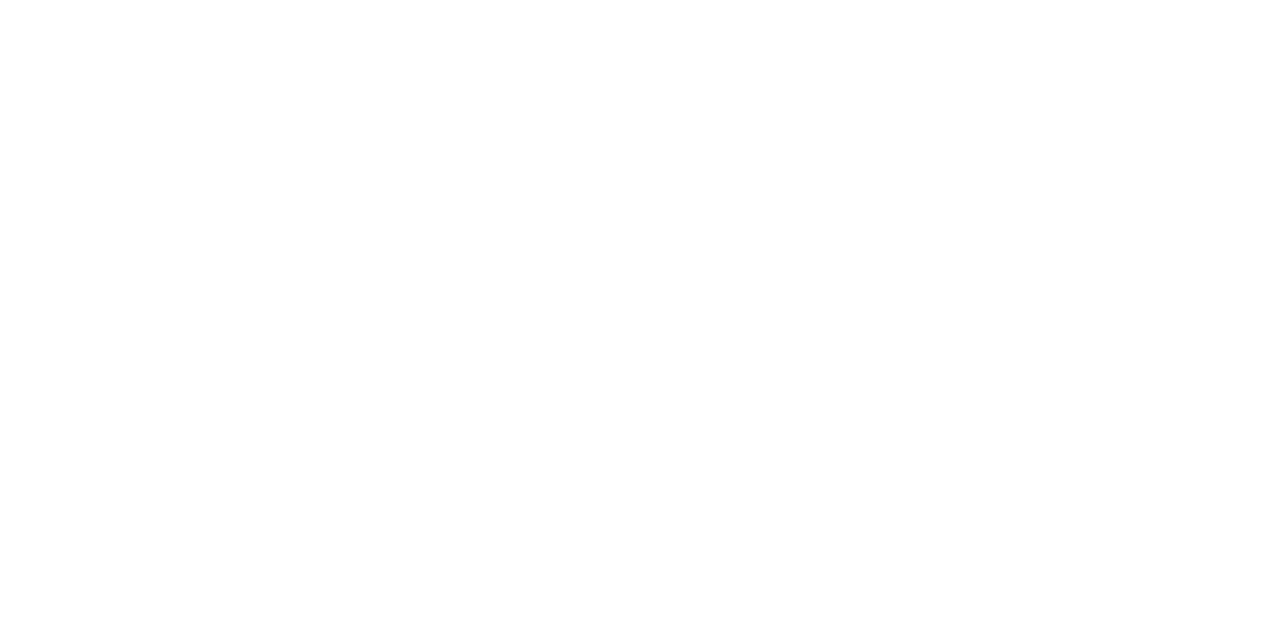
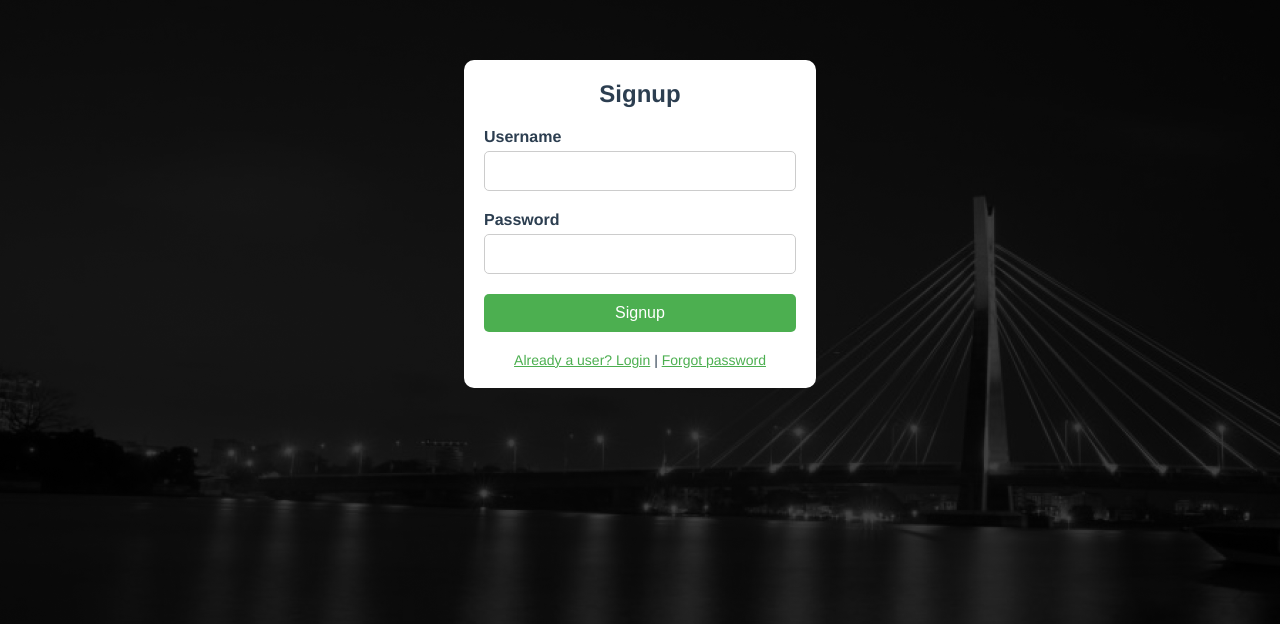
Before and after one commit to Lilianada/GalaxyShop, a Vue app: page /signup in a window 1280 px wide. Shown: the part 176-800 px from the top of the page. Built offline with nearby package versions, Linux system fonts and the light colour scheme.

Commit message:
background for signup and login pages

```diff
--- a/src/views/LoginView.vue
+++ b/src/views/LoginView.vue
@@ -3,19 +3,23 @@
     <div class="login-form">
       <form>
         <h2>Login</h2>
+        <p class="welcomeText">Welcome back to Galaxy Shop!</p>
         <div class="form-group">
           <label for="username">Username</label>
-        <input type="text" id="username" v-model="username" required>
+          <input type="text" id="username" v-model="username" required />
         </div>
         <div class="form-group">
           <label for="password">Password</label>
-        <input type="password" id="password" v-model="password" required>
+          <input type="password" id="password" v-model="password" required />
         </div>
         <div class="form-group">
           <button type="submit" @click.prevent="login">Login</button>
         </div>
         <div class="form-links">
-        <a href="#">New user? Signup</a> | <a href="#">Forgot password</a>
+          <div class="form-links">
+            <router-link to="/signup">New user? Signup</router-link> |
+            <router-link to="/404">Forgot password</router-link>
+          </div>
         </div>
       </form>
     </div>
@@ -26,22 +30,22 @@
 export default {
   data() {
     return {
-      username: '',
-      password: '',
-      rememberMe: false
+      username: "",
+      password: "",
+      rememberMe: false,
     };
   },
   methods: {
     login() {
       // your login logic here
-    }
-  }
+    },
+  },
 };
 </script>
 
 <style scoped>
 .loginWrap {
-  background-color: #f1f1f1;
+  background: url(../assets/Images/404Bg.png);
   height: 100vh;
   width: 100vw;
   overflow: hidden;
@@ -50,17 +54,21 @@
 }
 
 .login-form {
-  max-width: 400px;
+  max-width: 22rem;
+  width: 100%;
   margin: 0 auto;
   padding: 20px;
-  border: 1px solid #ccc;
-  border-radius: 5px;
-  box-shadow: 0 0 10px rgba(0, 0, 0, 0.1);
+
+  background: #fff;
+  border-radius: 10px;
   text-align: center;
 }
 h2 {
   font-size: 24px;
-  margin-bottom: 20px;
+  margin-bottom: 10px;
+}
+.welcomeText {
+  margin-bottom: 24px;
 }
 .form-group {
   margin-bottom: 20px;
@@ -82,7 +90,7 @@
   box-sizing: border-box;
 }
 button[type="submit"] {
-  background-color: #4CAF50;
+  background-color: #4caf50;
   color: white;
   padding: 10px 20px;
   font-size: 16px;
@@ -99,7 +107,7 @@
   font-size: 14px;
 }
 .form-links a {
-  color: #4CAF50;
+  color: #4caf50;
 }
 .form-links a:hover {
   text-decoration: underline;
--- a/src/views/SignupView.vue
+++ b/src/views/SignupView.vue
@@ -1,15 +1,108 @@
 <template>
-    <div>
-
+    <main class="signupWrap">
+      <div class="signup-form">
+        <form>
+            <h2>Signup</h2>
+            <div class="form-group">
+            <label for="username">Username</label>
+            <input type="text" id="username" v-model="username" required>
             </div>
+            <div class="form-group">
+            <label for="password">Password</label>
+            <input type="password" id="password" v-model="password" required>
+            </div>
+            <div class="form-group">
+            <button type="submit" @click.prevent="signup">Signup</button>
+            </div>
+            <div class="form-links">
+                <router-link to="/login">Already a user? Login</router-link> |
+                <router-link to="/404">Forgot password</router-link>
+            </div>
+        </form>
+    </div>
+    </main>
   </template>
 
   <script>
   export default {
-
+    data() {
+      return {
+        username: '',
+        password: '',
+        rememberMe: false
+      };
+    },
+    methods: {
+      signup() {
+        // your signup logic here
       }
+    }
+  };
   </script>
 
-<style lang="scss" scoped>
+  <style scoped>
+  .signupWrap {
+    background: url(../assets/Images/404Bg.png);
+    height: 100vh;
+    width: 100vw;
+    overflow: hidden;
+    display: flex;
+    align-items: center;
+  }
 
+  .signup-form {
+    max-width: 22rem;
+    width: 100%;
+    margin: 0 auto;
+    padding: 20px;
+    background: #fff;
+    border-radius: 10px;
+    text-align: center;
+  }
+  h2 {
+    font-size: 24px;
+    margin-bottom: 20px;
+  }
+  .form-group {
+    margin-bottom: 20px;
+    text-align: left;
+  }
+  label {
+    display: block;
+    font-size: 16px;
+    font-weight: bold;
+    margin-bottom: 5px;
+  }
+  input[type="text"],
+  input[type="password"] {
+    width: 100%;
+    padding: 10px;
+    font-size: 16px;
+    border-radius: 5px;
+    border: 1px solid #ccc;
+    box-sizing: border-box;
+  }
+  button[type="submit"] {
+    background-color: #4CAF50;
+    color: white;
+    padding: 10px 20px;
+    font-size: 16px;
+    border-radius: 5px;
+    border: none;
+    cursor: pointer;
+    width: 100%;
+  }
+  button[type="submit"]:hover {
+    background-color: #3e8e41;
+  }
+  .form-links {
+    margin-top: 20px;
+    font-size: 14px;
+  }
+  .form-links a {
+    color: #4CAF50;
+  }
+  .form-links a:hover {
+    text-decoration: underline;
+  }
   </style>
```
Also changed, not shown: src/assets/Images/404Bg.png (added). Lines whose indentation alone changed are shown as unchanged.
